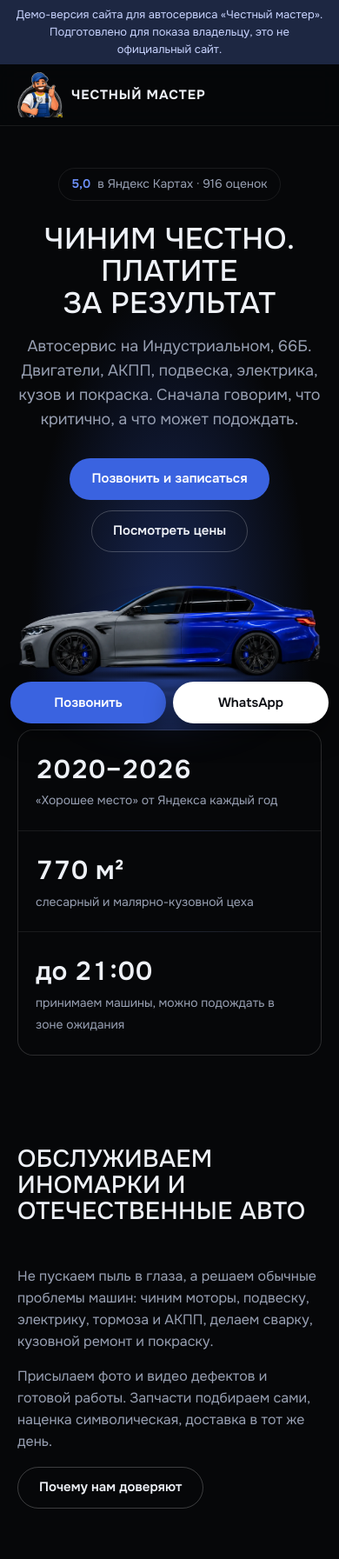
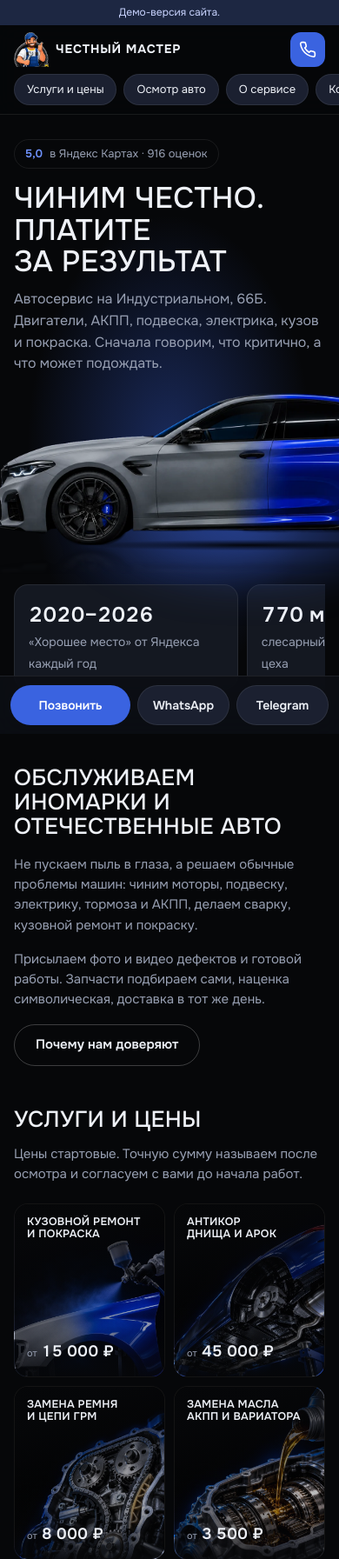
Before and after one commit to danlmrr/danlmrr.github.io, a plain HTML site: page chestniy-master/index.html in a window 390 px wide. Shown: the top 1793 px of the page at 87% size. Drawn offline with Linux system fonts and the light colour scheme.

Commit message:
Chestniy Master demo: app-like mobile layout
Co-Authored-By: Claude Opus 5.5 <noreply@anthropic.com>
Claude-Session: https://claude.ai/code/session_01KYkKpmg5B9zVTcw8dtFMex

```diff
--- a/chestniy-master/index.html
+++ b/chestniy-master/index.html
@@ -2,7 +2,8 @@
 <html lang="ru">
 <head>
 <meta charset="utf-8">
-<meta name="viewport" content="width=device-width, initial-scale=1">
+<meta name="viewport" content="width=device-width, initial-scale=1, viewport-fit=cover">
+<meta name="theme-color" content="#060709">
 <link rel="icon" type="image/png" href="img/favicon.png">
 <meta name="robots" content="noindex, nofollow">
 <title>Честный мастер, автосервис на Индустриальном</title>
@@ -147,22 +148,80 @@ footer .wrap{display:flex;flex-wrap:wrap;justify-content:space-between;gap:12px}
   .check{padding:28px}
   .steps{grid-template-columns:1fr 1fr}
 }
+.hcall{display:none}
 @media (max-width:600px){
-  body{font-size:16px}
-  section{padding:64px 0}
+  body{font-size:16px;padding-bottom:calc(84px + env(safe-area-inset-bottom))}
+  .wrap{padding:0 16px}
+  .demo{font-size:12px;padding:5px 12px}
+  .d-long{display:none}
+  /* шапка как у мини-аппа: логотип, звонок, вкладки разделов */
+  .bar{height:auto;flex-wrap:wrap;gap:0;padding-top:8px}
+  .logo{font-size:14px;gap:8px}
+  .logo img{width:40px;height:40px}
   .bar .btn,.phone{display:none}
-  .hero{padding-top:48px}
-  .stats{grid-template-columns:1fr}
-  .services,.why,.steps{grid-template-columns:1fr}
-  .svc{min-height:260px}
-  .mobile-call{display:flex;position:fixed;left:12px;right:12px;bottom:12px;z-index:40;gap:8px}
-  .mobile-call .btn{flex:1;box-shadow:0 10px 30px rgba(0,0,0,.5)}
+  .hcall{display:grid;place-items:center;width:40px;height:40px;margin-left:auto;border-radius:12px;background:var(--blue);color:#fff}
+  nav{display:flex;order:3;width:calc(100% + 32px);margin:8px -16px 0;padding:0 16px 10px;gap:8px;overflow-x:auto;scrollbar-width:none;font-size:13px}
+  nav::-webkit-scrollbar{display:none}
+  nav a{flex:none;padding:7px 14px;border-radius:999px;background:var(--panel-2);color:var(--text);border:1px solid var(--line)}
+  section{padding:48px 0}
+  h2{font-size:26px}
+  .sub{font-size:15px}
+  /* первый экран */
+  .hero{padding:28px 0 8px;text-align:left;overflow:hidden}
+  .hero .tag{font-size:13px;padding:6px 12px}
+  .hero h1{font-size:34px;margin:16px 0 12px;max-width:none}
+  .hero p{font-size:16px;margin:0}
+  .hero .cta{display:none}
+  .stage{width:150vw;margin:18px 0 0 -6vw}
+  .stage:before{filter:blur(22px)}
+  .stats{display:flex;overflow-x:auto;scroll-snap-type:x mandatory;gap:10px;background:none;border:0;border-radius:0;margin:6px 0 0;padding:0;scrollbar-width:none}
+  .stats::-webkit-scrollbar{display:none}
+  .stats div{flex:0 0 72%;scroll-snap-align:start;background:var(--panel);border:1px solid var(--line);border-radius:16px;padding:16px}
+  .stats strong{font-size:24px}
+  .split{gap:18px}
+  .split p{font-size:15px}
+  /* услуги плиткой 2 в ряд */
+  .services{grid-template-columns:1fr 1fr;gap:10px;margin-top:22px}
+  .svc{min-height:200px;padding:14px;border-radius:16px}
+  .svc h3{font-size:12.5px;letter-spacing:.02em}
+  .svc .price{font-size:18px}
+  .svc .price small{font-size:11px}
+  .svc .more{display:none}
+  .svc.ask{grid-column:1/-1;min-height:auto;gap:12px}
+  .svc.ask p{font-size:14px}
+  .also{font-size:13px}
+  .check{padding:22px;border-radius:20px;gap:24px}
+  .tier{font-size:15px}
+  .list li{font-size:15px}
+  /* преимущества свайпом */
+  .why-grid{gap:20px}
+  .why{display:flex;overflow-x:auto;scroll-snap-type:x mandatory;gap:10px;margin:0;padding:0;scrollbar-width:none}
+  .why::-webkit-scrollbar{display:none}
+  .why div{flex:0 0 78%;scroll-snap-align:start;padding:18px}
+  /* этапы списком */
+  .steps{grid-template-columns:1fr;gap:0;margin-top:22px}
+  .steps li{display:grid;grid-template-columns:40px 1fr;column-gap:8px;border-top:0;border-left:2px solid var(--blue);padding:0 0 18px 14px}
+  .steps li:before{grid-row:span 2;margin:0}
+  .steps b{margin:0}
+  .final{padding:56px 0 20px}
+  .mascot{width:170px}
+  .final .cta{display:none}
+  .contact{margin-top:28px}
+  .info{padding:20px}
+  .big{font-size:18px}
+  .map{min-height:260px}
+  footer{margin-top:40px;padding-bottom:24px}
+  /* нижняя панель действий */
+  .mobile-call{display:flex;position:fixed;left:0;right:0;bottom:0;z-index:40;gap:8px;padding:10px 12px calc(10px + env(safe-area-inset-bottom));background:rgba(12,14,20,.86);backdrop-filter:blur(16px);-webkit-backdrop-filter:blur(16px);border-top:1px solid var(--line)}
+  .mobile-call .btn{min-height:46px;padding:0 12px;font-size:14px}
+  .mobile-call .btn-blue{flex:1.4}
+  .btn-dock{flex:1;background:var(--panel-2);color:var(--text);border-color:var(--line)}
 }
 </style>
 </head>
 <body>
 
-<div class="demo">Демо-версия сайта для автосервиса «Честный мастер». Подготовлено для показа владельцу, это не официальный сайт.</div>
+<div class="demo">Демо-версия сайта<span class="d-long"> для автосервиса «Честный мастер». Подготовлено для показа владельцу, это не официальный сайт</span>.</div>
 
 <header>
   <div class="wrap bar">
@@ -174,6 +233,7 @@ footer .wrap{display:flex;flex-wrap:wrap;justify-content:space-between;gap:12px}
       <a href="#contacts">Контакты</a>
     </nav>
     <a class="phone" href="tel:+79117250011">+7 911 725-00-11</a>
+    <a class="hcall" href="tel:+79117250011" aria-label="Позвонить: +7 911 725-00-11"><svg viewBox="0 0 24 24" width="20" height="20" fill="none" stroke="currentColor" stroke-width="2" stroke-linecap="round" stroke-linejoin="round" aria-hidden="true"><path d="M22 16.9v3a2 2 0 0 1-2.2 2 19.8 19.8 0 0 1-8.6-3.1 19.5 19.5 0 0 1-6-6A19.8 19.8 0 0 1 2.1 4.2 2 2 0 0 1 4.1 2h3a2 2 0 0 1 2 1.7c.1.9.4 1.8.7 2.7a2 2 0 0 1-.5 2.1L8 9.8a16 16 0 0 0 6 6l1.3-1.3a2 2 0 0 1 2.1-.4c.9.3 1.8.6 2.7.7a2 2 0 0 1 1.7 2z"/></svg></a>
     <a class="btn btn-white" href="https://wa.me/79117250011">Записаться</a>
   </div>
 </header>
@@ -349,7 +409,8 @@ footer .wrap{display:flex;flex-wrap:wrap;justify-content:space-between;gap:12px}
 
 <div class="mobile-call">
   <a class="btn btn-blue" href="tel:+79117250011">Позвонить</a>
-  <a class="btn btn-white" href="https://wa.me/79117250011">WhatsApp</a>
+  <a class="btn btn-dock" href="https://wa.me/79117250011">WhatsApp</a>
+  <a class="btn btn-dock" href="https://t.me/+79117250011">Telegram</a>
 </div>
 
 </body>
```
